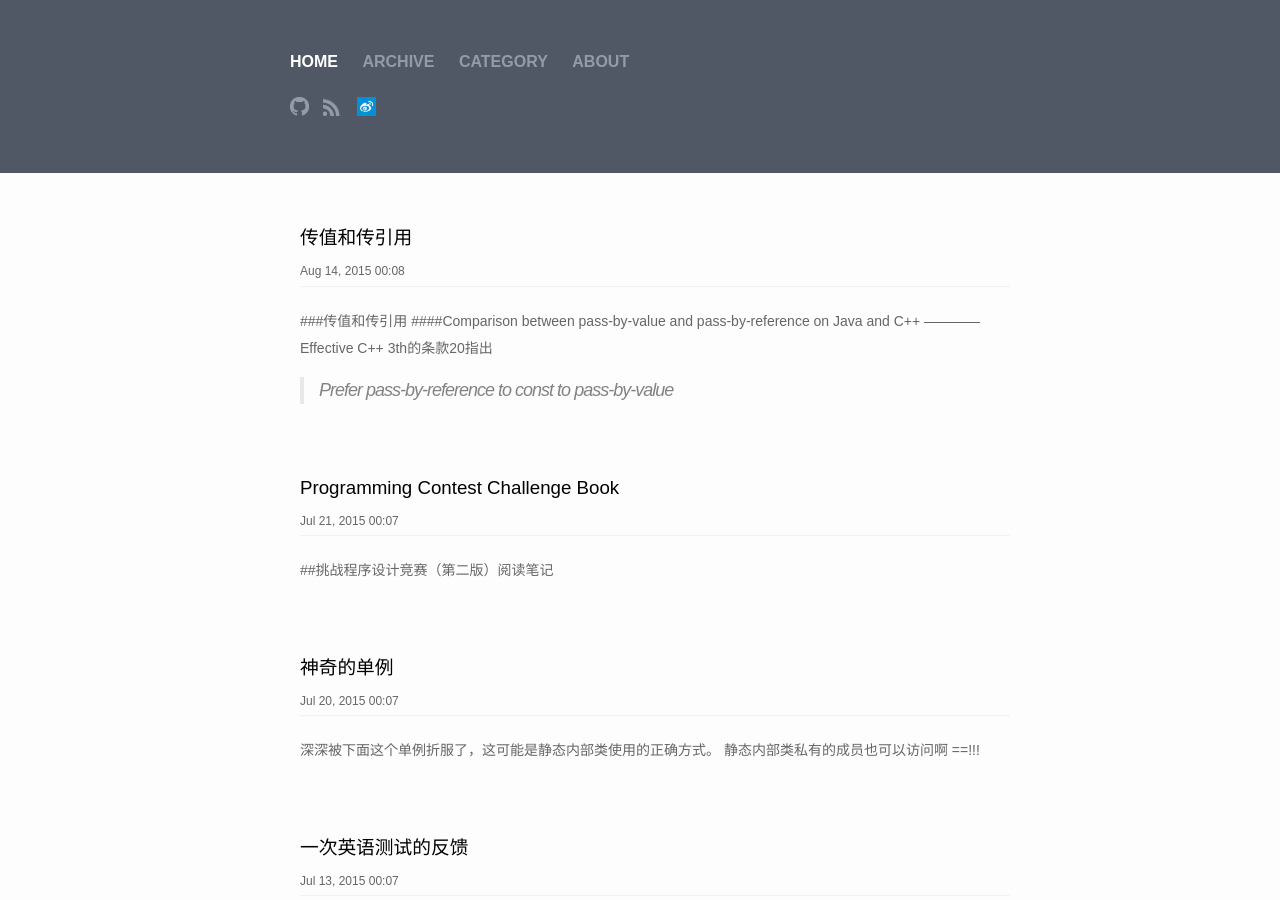
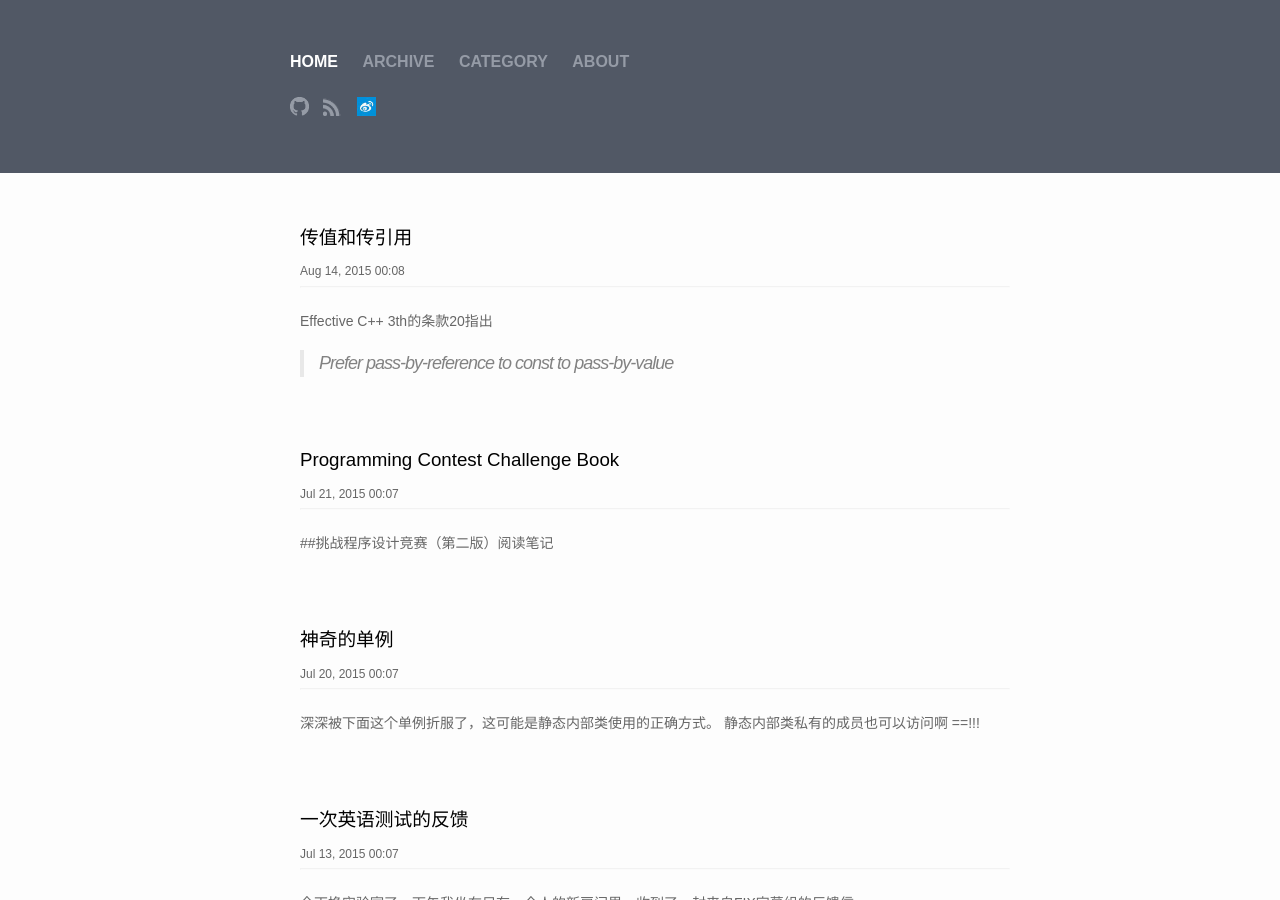
Before and after one commit to colortail/colortail.github.io, a Jekyll site: the page built from index.html, in a window 1280 px wide and 900 px high. Built offline with Jekyll 4.4.1, drawn with Linux system fonts in a browser that asks for light colours; formulas are drawn with MathJax 3.

Commit message:
a space?

````diff
--- a/_posts/2015-08-14-pass-by-value-or-reference.md
+++ b/_posts/2015-08-14-pass-by-value-or-reference.md
@@ -3,9 +3,6 @@
 title: 传值和传引用
 categories: grammer
 ---
-###传值和传引用
-####Comparison between pass-by-value and pass-by-reference on Java and C++
-------------
 Effective C++ 3th的条款20指出
 >Prefer pass-by-reference to const to pass-by-value
 
@@ -34,7 +31,7 @@
 
 那么，C++的call-by-reference！虽然结果是"是call-by-reference"，但这绝不是因为传递进去的引用就指向了另外一个对象。
 
-```c++
+```cpp
 void changeString(std::string& s) {
 	std::cout << "旧string：" << &s << std::endl;
 	std::string sp = "是call-by-reference";
@@ -54,7 +51,7 @@
 
 结果是这样的：
 
-![pass-by-reference] (http://pic.yupoo.com/tan91319/ESp46vmv/medish.jpg)
+![pass-by-reference](http://pic.yupoo.com/tan91319/ESp46vmv/medish.jpg)
 
 所以地址还是没变，所以根本毫无区别。(ಥ_ಥ)
 这是因为**一个引用在初始化后，是不能指向另外一个对象的。**
````
